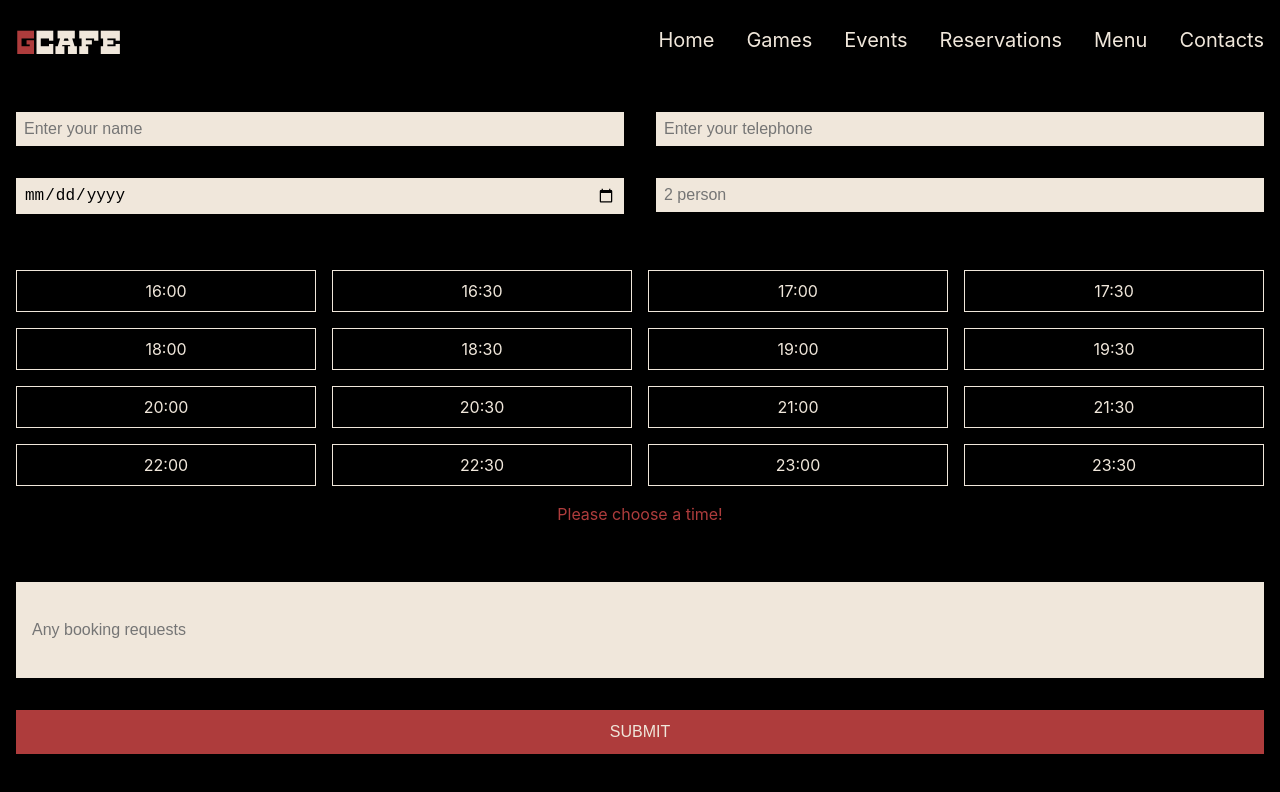
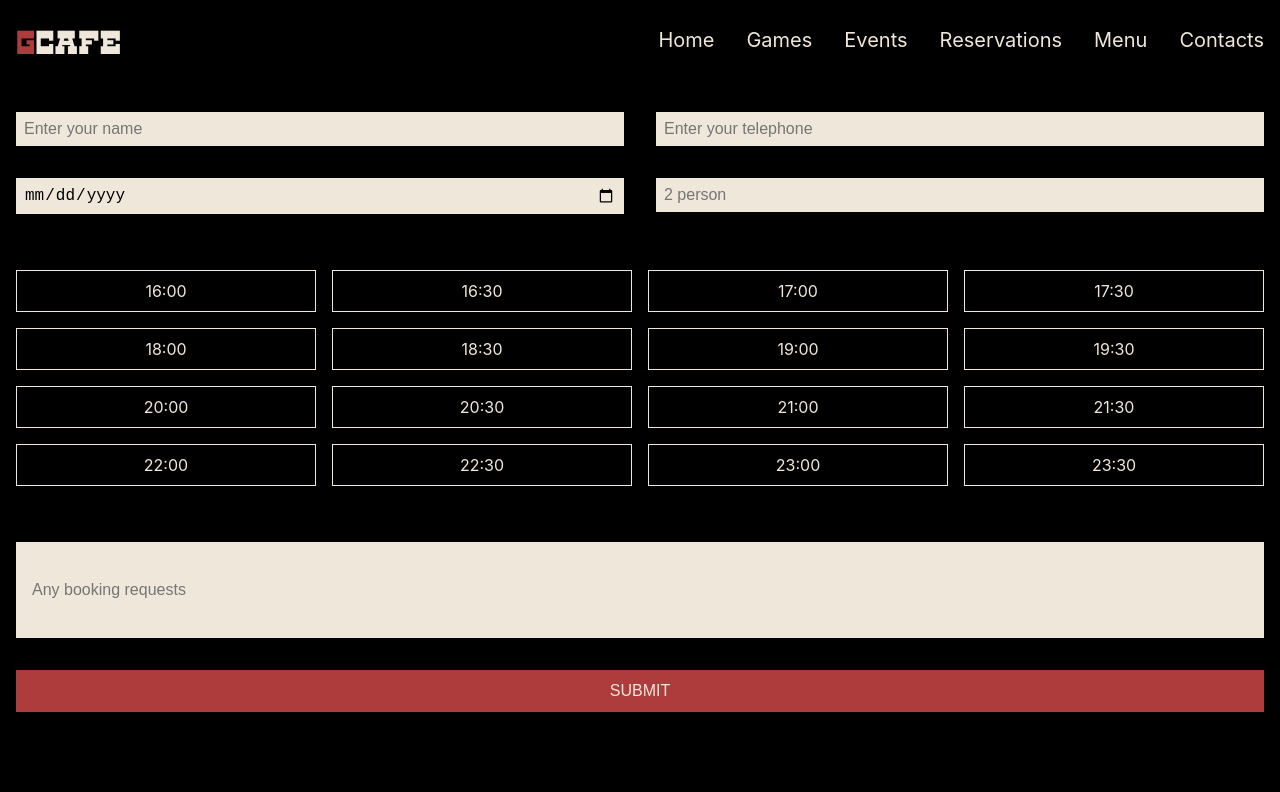
Before and after one commit to AnvarKilyb/Board_Game_Cafe, a React (Vite) app in the folder frontend/: page /reservations in a window 1280 px wide. Shown: the top 792 px of the page. Built offline with nearby package versions, Linux system fonts and the light colour scheme; the HTML template or start-up script is replaced by a standard one.

Commit message:
FINALLY IDEALLY WORKING FORM VALIDATION

```diff
--- a/frontend/src/components/pages/reservations/Form.jsx
+++ b/frontend/src/components/pages/reservations/Form.jsx
@@ -2,7 +2,7 @@ import styles from "./Form.module.css";
 import Popup from "./Popup";
 import { useState, useEffect } from "react";
 import useInput from "../../../hooks/useInput";
-const Form = (props) => {
+const Form = () => {
   const [lastClickedCell, setLastClickedCell] = useState("");
   const [showData, setShowData] = useState(false);
   const [timeHasError, setTimeHasError] = useState(false);
@@ -18,6 +18,7 @@ const Form = (props) => {
     valueChangeHandler: nameChangeHandler,
     inputBlurHandler: nameBlurHandler,
     reset: resetNameInput,
+    setIsTouched: setNameIsTouched,
   } = useInput((value) => {
     return value.trim() !== "";
   });
@@ -29,6 +30,7 @@ const Form = (props) => {
     valueChangeHandler: telChangeHandler,
     inputBlurHandler: telBlurHandler,
     reset: resetTelInput,
+    setIsTouched: setTelIsTouched,
   } = useInput((value) => {
     return value.trim() !== "";
   });
@@ -40,6 +42,7 @@ const Form = (props) => {
     valueChangeHandler: dateChangeHandler,
     inputBlurHandler: dateBlurHandler,
     reset: resetDateInput,
+    setIsTouched: setDateIsTouched,
   } = useInput((value) => {
     return value.trim() !== "";
   });
@@ -51,6 +54,7 @@ const Form = (props) => {
     valueChangeHandler: peopleChangeHandler,
     inputBlurHandler: peopleBlurHandler,
     reset: resetPeopleInput,
+    setIsTouched: setPeopleIsTouched,
   } = useInput((value) => {
     return value.trim() !== "";
   });
@@ -72,9 +76,12 @@ const Form = (props) => {
 
   const onSubmitHandler = (event) => {
     event.preventDefault();
-    console.log(props.data);
-
     if (!formIsValid) {
+      setNameIsTouched(true);
+      setTelIsTouched(true);
+      setDateIsTouched(true);
+      setPeopleIsTouched(true);
+      if (lastClickedCell === "") setTimeHasError(true);
       return;
     }
     setShowData(true);
@@ -188,7 +195,7 @@ const Form = (props) => {
               );
             })}
           </div>
-          {!lastClickedCell && (
+          {timeHasError && (
             <p className={styles.errText}>Please choose a time!</p>
           )}
           <input
--- a/frontend/src/components/pages/reservations/Form.module.css
+++ b/frontend/src/components/pages/reservations/Form.module.css
@@ -96,8 +96,8 @@ label{
     cursor: pointer;
     width: 100%;
     background-color: var(--redColor);
+    border: none;
     color: var(--textColor);
-    border: 1px solid var(--redColor);
     padding: .75rem 0rem;
     text-decoration: none;
     margin-top: 2rem;
--- a/frontend/src/hooks/useInput.jsx
+++ b/frontend/src/hooks/useInput.jsx
@@ -25,6 +25,7 @@ const useInput = (validateValue) => {
     valueChangeHandler,
     inputBlurHandler,
     reset,
+    setIsTouched,
   };
 };
 export default useInput;
```
